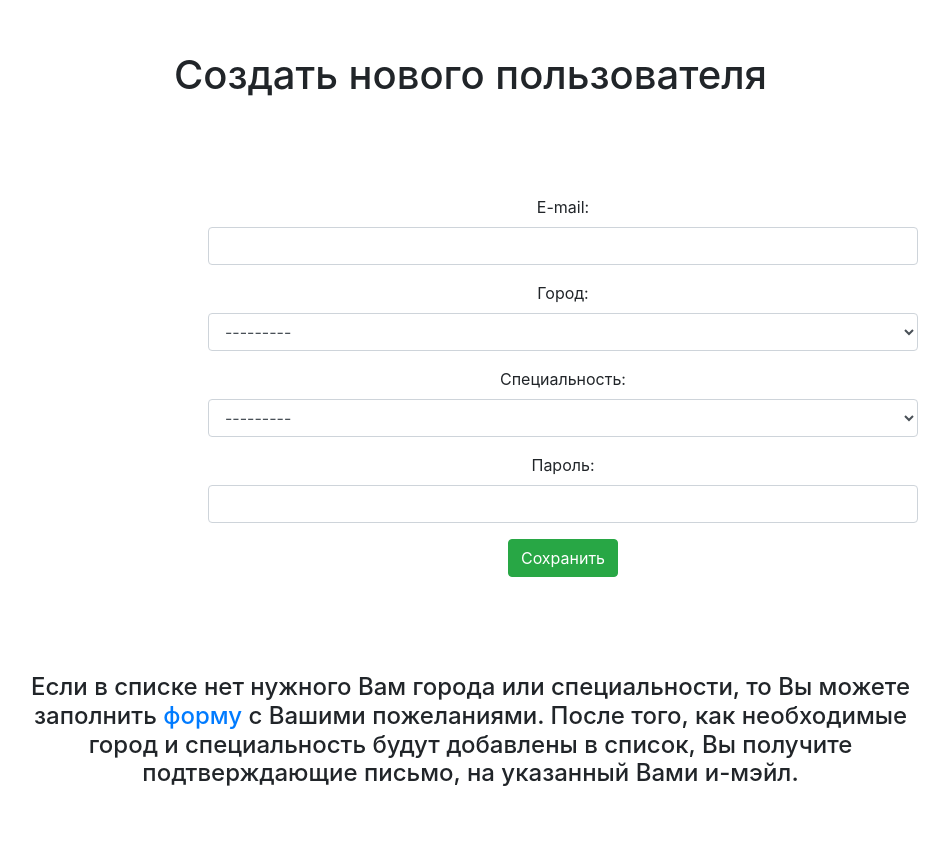
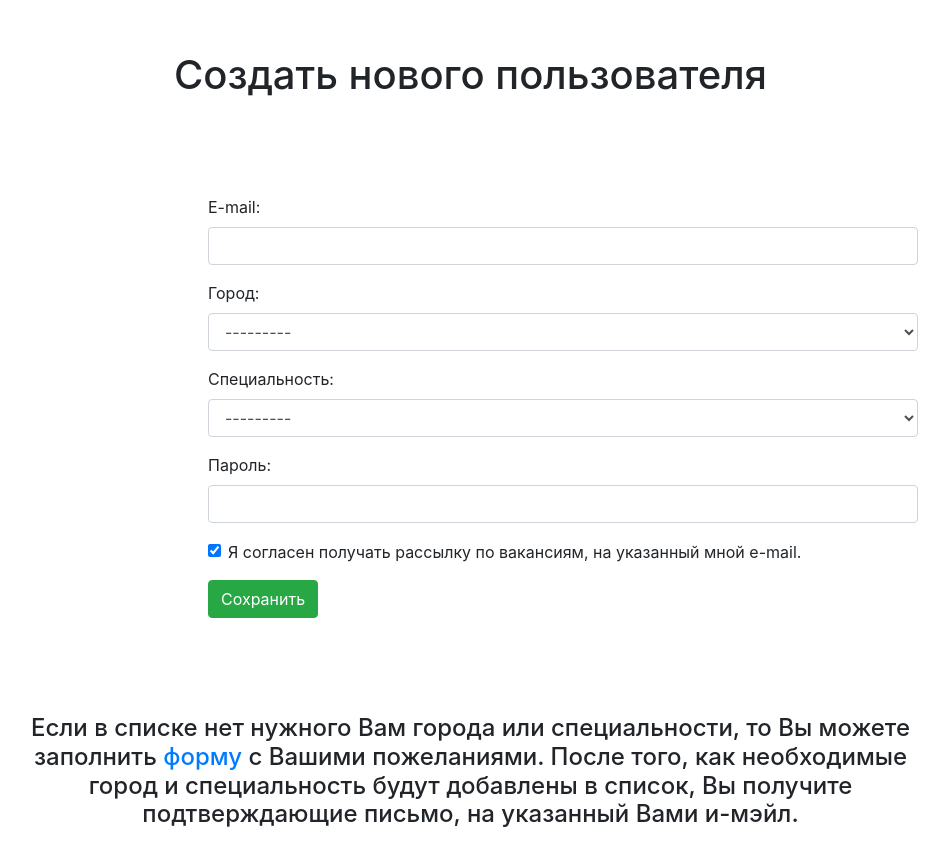
Before and after one commit to olegJF/find_it, a Django app: page /create/ in a window 1280 px wide. Shown: the part 150-1008 px from the top of the page, without its empty margins (77-1026 px from the left). Before the commit the page ends 936 px from the top, so only its background shows below. Run offline with Django 3.2, Linux system fonts and the light colour scheme; data comes from the database, SQL or seed files in the repository; some libraries are stand-ins or nearby versions.

Commit message:
changed form for new user

```diff
--- a/subscribers/forms.py
+++ b/subscribers/forms.py
@@ -7,11 +7,16 @@ class SubscriberModelForm(forms.ModelForm):
     city = forms.ModelChoiceField( label='Город', queryset=City.objects.all(), widget=forms.Select(attrs={'class': 'form-control'}))
     specialty = forms.ModelChoiceField( label='Специальность', queryset=Specialty.objects.all(), widget=forms.Select(attrs={'class': 'form-control'}))
     password = forms.CharField(label='Пароль', widget=forms.PasswordInput(attrs={'class': 'form-control'}))
+    is_active = forms.BooleanField(label='''Я согласен получать рассылку
+                                    по вакансиям, на указанный мной e-mail''',
+                                    required=True, widget=forms.CheckboxInput(
+                                    attrs={'class': 'form-check-input',
+                                    'checked': "checked"}))
 
     class Meta:
         model = Subscriber
-        fields = ('email', 'city', 'specialty', 'password')
-        exclude = ('is_active',)
+        fields = ('email', 'city', 'specialty', 'password', 'is_active')
+
 
 class LogInForm(forms.Form):
     email = forms.EmailField(label='E-mail', required=True, widget=forms.EmailInput(attrs={"class": 'form-control'}))
--- a/subscribers/templates/subscribers/create.html
+++ b/subscribers/templates/subscribers/create.html
@@ -10,10 +10,29 @@
 
 
 <div class="row">
-    <div class="col-md-8 mx-auto">
+    <div class="col-md-8 mx-auto text-left">
         <form method="post" action=""> {% csrf_token %}
-            {{form.as_p}}
-            <button type="submit" class="btn btn-success">Сохранить</button>
+        <p><label for="id_email">E-mail:</label>
+        {{form.email}}</p>
+        <p><label for="id_city">Город:</label>
+        {{form.city}}   </p>
+        <p><label for="id_specialty">Специальность:</label>
+        {{form.specialty}}</p>
+        <p><label for="id_password">Пароль:</label>
+        {{form.password}}</p>
+        <div class="row form-group form-check">
+            <div class="col-md-1  ">
+                <p class=''> {{form.is_active}}
+            </div>
+            <div class="col-md-11  ">
+            <label class="form-check-label" >
+            Я согласен получать рассылку по вакансиям, на указанный мной e-mail.
+            </label>
+             </p>
+
+            </div>
+        </div>
+                    <button type="submit" class="btn btn-success">Сохранить</button>
         </form>
     </div>
 </div>
```
